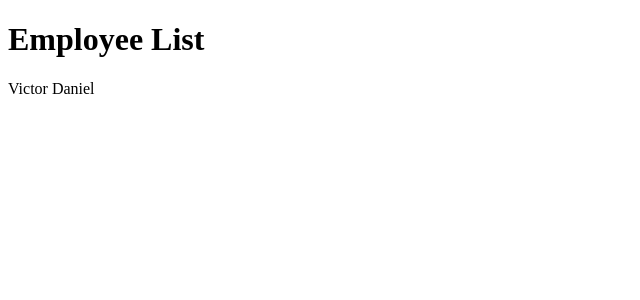
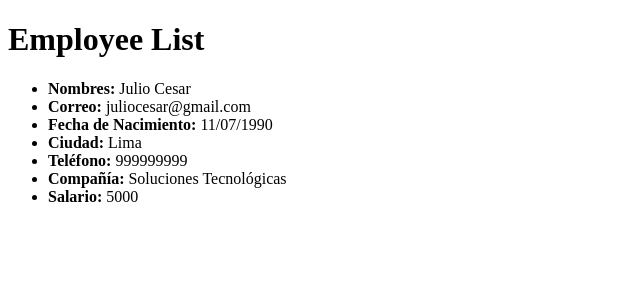
Before and after one commit to AraceliCumen/employeeapp, an Angular app: page / in a window 1280 px wide. Shown: the top 300 px of the page, without its empty margins (0-640 px from the left). Built offline with nearby package versions, Linux system fonts and the light colour scheme.

Commit message:
Usando Clase Employee

```diff
--- a/src/app/employee/employee.component.html
+++ b/src/app/employee/employee.component.html
@@ -1 +1,9 @@
-<span>{{name}}</span>
+<ul>
+    <li><b>Nombres:</b> {{employee.name}}</li>
+    <li><b>Correo:</b> {{employee.email}}</li>
+    <li><b>Fecha de Nacimiento:</b> {{employee.birthday}}</li>
+    <li><b>Ciudad:</b> {{employee.city}}</li>
+    <li><b>Teléfono:</b> {{employee.phone}}</li>
+    <li><b>Compañía:</b> {{employee.company}}</li>
+    <li><b>Salario:</b> {{employee.salary}}</li>
+</ul>
--- a/src/app/employee/employee.component.ts
+++ b/src/app/employee/employee.component.ts
@@ -1,9 +1,14 @@
 import {Component} from "@angular/core";
+import {Employee} from "./employee";
 
 @Component({
    selector:"employee",
    templateUrl:"./employee.component.html"
 })
 export class EmployeeComponent{
-    public name="Victor Daniel"
+    public employee:Employee
+
+    constructor(){
+        this.employee=new Employee("Julio Cesar","juliocesar@gmail.com","11/07/1990","Lima","999999999",5000,"Soluciones Tecnológicas");
+    }
 }
--- /dev/null
+++ b/src/app/employee/employee.ts
@@ -0,0 +1,11 @@
+export class Employee{
+    constructor(
+        public name:string,
+        public email:string,
+        public birthday:string,
+        public city:string,
+        public phone:string,
+        public salary:number,
+        public company:string
+    ){}
+}
```
